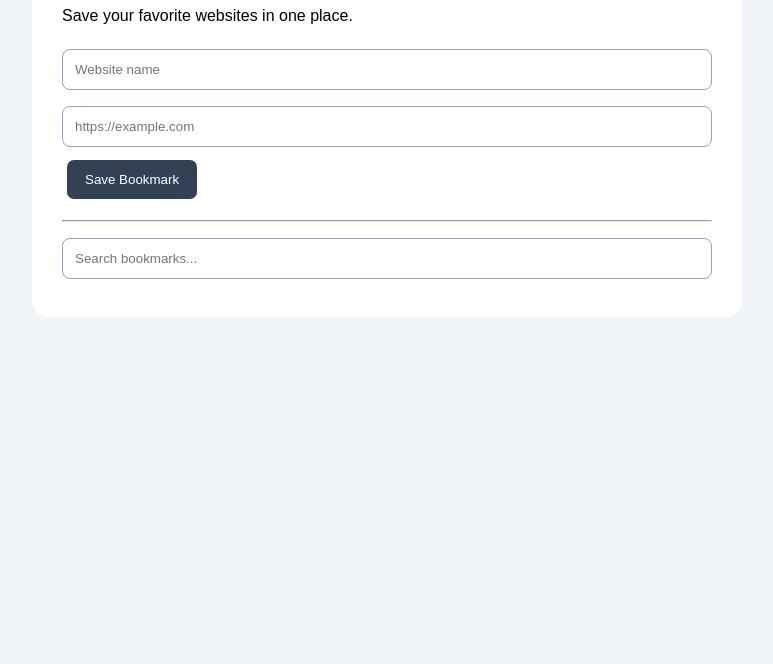
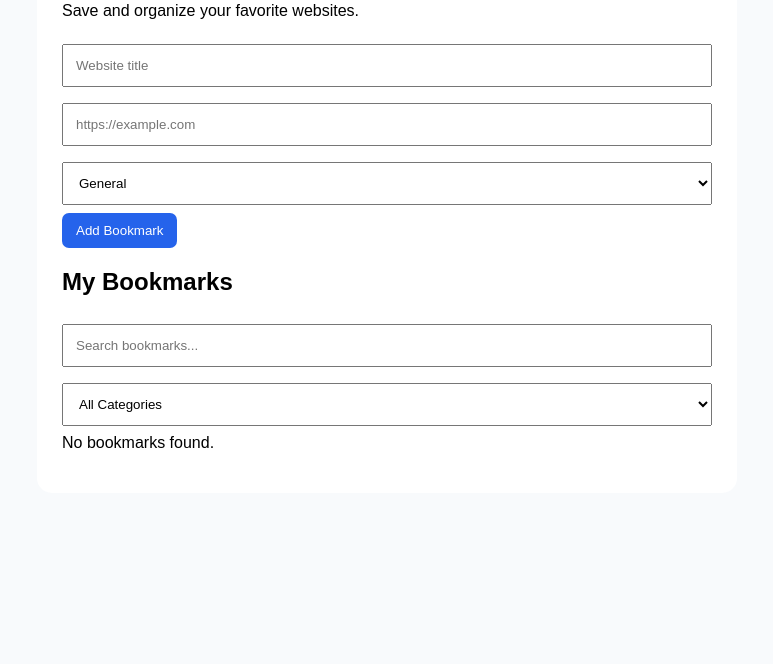
Before and after one commit to Jakekirby0/bookmark-organizer, a plain HTML site: page index.html in a window 1280 px wide. Shown: the part 136-800 px from the top of the page, without its empty margins (253-1026 px from the left). Drawn offline with Linux system fonts and the light colour scheme.

Commit message:
Add bookmark search and category management

```diff
--- a/index.html
+++ b/index.html
@@ -2,78 +2,163 @@
 <html lang="en">
 <head>
 <meta charset="UTF-8">
-<meta name="viewport" content="width=device-width, initial-scale=1.0">
+<meta name="viewport" content="width=device-width,initial-scale=1">
 <title>Bookmark Organizer</title>
 <style>
-body{font-family:Arial;background:#f1f5f9;padding:25px}
-main{max-width:650px;margin:auto;background:white;padding:30px;border-radius:16px}
-input{width:100%;padding:12px;box-sizing:border-box;margin:8px 0;border:1px solid #94a3b8;border-radius:8px}
-button{background:#334155;color:white;border:0;padding:12px 18px;border-radius:7px;cursor:pointer;margin:5px}
-.bookmark{background:#e2e8f0;padding:20px;margin:12px 0;border-radius:10px;overflow-wrap:anywhere}
-a{color:#2563eb}
+body{font-family:Arial;background:#f8fafc;padding:25px}
+main{max-width:650px;margin:auto;background:white;padding:25px;border-radius:15px}
+input,select{width:100%;padding:12px;margin:8px 0;box-sizing:border-box}
+button{padding:10px 14px;background:#2563eb;color:white;border:0;border-radius:7px;cursor:pointer}
+.card{background:#dbeafe;padding:14px;margin:12px 0;border-radius:9px}
+.card a{display:block;font-weight:bold;overflow-wrap:anywhere;margin-bottom:8px}
+.actions{display:flex;gap:8px;flex-wrap:wrap}
+.delete{background:#dc2626}
+.favorite{background:#ca8a04}
 </style>
 </head>
 <body>
 <main>
 <h1>Bookmark Organizer</h1>
-<p>Save your favorite websites in one place.</p>
-<input id="title" placeholder="Website name">
+<p>Save and organize your favorite websites.</p>
+
+<input id="title" placeholder="Website title">
 <input id="url" type="url" placeholder="https://example.com">
-<button onclick="addBookmark()">Save Bookmark</button>
+
+<select id="category">
+<option value="General">General</option>
+<option value="Education">Education</option>
+<option value="Technology">Technology</option>
+<option value="Entertainment">Entertainment</option>
+<option value="Work">Work</option>
+</select>
+
+<button onclick="addBookmark()">Add Bookmark</button>
+
+<h2>My Bookmarks</h2>
+<input id="search" placeholder="Search bookmarks...">
+
+<select id="filter" onchange="render()">
+<option value="All">All Categories</option>
+<option value="General">General</option>
+<option value="Education">Education</option>
+<option value="Technology">Technology</option>
+<option value="Entertainment">Entertainment</option>
+<option value="Work">Work</option>
+<option value="Favorites">Favorites</option>
+</select>
+
+<div id="list"></div>
 <p id="status"></p>
-<hr>
-<input id="search" placeholder="Search bookmarks..." oninput="render()">
-<div id="bookmarks"></div>
 </main>
+
 <script>
-let bookmarks=JSON.parse(localStorage.getItem("savedBookmarks")||"[]");
+let bookmarks=JSON.parse(localStorage.getItem("organizedBookmarks")||"[]");
+
 function save(){
- localStorage.setItem("savedBookmarks",JSON.stringify(bookmarks));
+ localStorage.setItem("organizedBookmarks",JSON.stringify(bookmarks));
  render();
 }
+
 function addBookmark(){
- const title=document.getElementById("title");
- const url=document.getElementById("url");
+ const title=document.getElementById("title").value.trim();
+ const value=document.getElementById("url").value.trim();
+ const category=document.getElementById("category").value;
  const status=document.getElementById("status");
+
+ if(!title||!value){
+  status.textContent="Enter a title and website URL.";
+  return;
+ }
+
+ let url;
  try{
-  const link=new URL(url.value);
-  if(!title.value.trim()||!["http:","https:"].includes(link.protocol)){
-   throw new Error("Invalid input");
-  }
-  bookmarks.unshift({title:title.value.trim(),url:link.href});
-  title.value=url.value="";
-  status.textContent="Bookmark saved!";
-  save();
+  url=new URL(value);
  }catch{
-  status.textContent="Enter a valid website name and HTTP or HTTPS URL.";
+  status.textContent="Please enter a valid URL.";
+  return;
  }
+
+ if(!["http:","https:"].includes(url.protocol)){
+  status.textContent="Only HTTP and HTTPS links are supported.";
+  return;
+ }
+
+ if(bookmarks.some(b=>b.url===url.href)){
+  status.textContent="This bookmark already exists.";
+  return;
+ }
+
+ bookmarks.unshift({
+  title,
+  url:url.href,
+  category,
+  favorite:false
+ });
+
+ document.getElementById("title").value="";
+ document.getElementById("url").value="";
+ status.textContent="Bookmark saved successfully.";
+ save();
 }
+
 function render(){
- const list=document.getElementById("bookmarks");
- const search=document.getElementById("search").value.toLowerCase();
+ const query=document.getElementById("search").value.toLowerCase();
+ const filter=document.getElementById("filter").value;
+ const list=document.getElementById("list");
  list.innerHTML="";
- bookmarks.forEach((item,i)=>{
-  if(!item.title.toLowerCase().includes(search)&&
-  !item.url.toLowerCase().includes(search))return;
-  const div=document.createElement("div");
-  div.className="bookmark";
+
+ const filtered=bookmarks.filter(b=>{
+  const matchesText=b.title.toLowerCase().includes(query)||
+  b.url.toLowerCase().includes(query);
+  const matchesCategory=filter==="All"||
+  (filter==="Favorites"?b.favorite:b.category===filter);
+  return matchesText&&matchesCategory;
+ });
+
+ filtered.forEach(item=>{
+  const index=bookmarks.indexOf(item);
+  const card=document.createElement("div");
+  card.className="card";
+
   const link=document.createElement("a");
   link.textContent=item.title;
   link.href=item.url;
   link.target="_blank";
   link.rel="noopener noreferrer";
-  const details=document.createElement("p");
-  details.textContent=item.url;
-  const btn=document.createElement("button");
-  btn.textContent="Delete";
-  btn.onclick=()=>{
-   bookmarks.splice(i,1);
+
+  const category=document.createElement("p");
+  category.textContent="Category: "+item.category;
+
+  const actions=document.createElement("div");
+  actions.className="actions";
+
+  const fav=document.createElement("button");
+  fav.className="favorite";
+  fav.textContent=item.favorite?"Remove Favorite":"Add Favorite";
+  fav.onclick=()=>{
+   bookmarks[index].favorite=!bookmarks[index].favorite;
    save();
   };
-  div.append(link,details,btn);
-  list.appendChild(div);
+
+  const del=document.createElement("button");
+  del.className="delete";
+  del.textContent="Delete";
+  del.onclick=()=>{
+   bookmarks.splice(index,1);
+   save();
+  };
+
+  actions.append(fav,del);
+  card.append(link,category,actions);
+  list.appendChild(card);
  });
+
+ if(!filtered.length){
+  list.textContent="No bookmarks found.";
+ }
 }
+
+document.getElementById("search").addEventListener("input",render);
 render();
 </script>
 </body>
```
